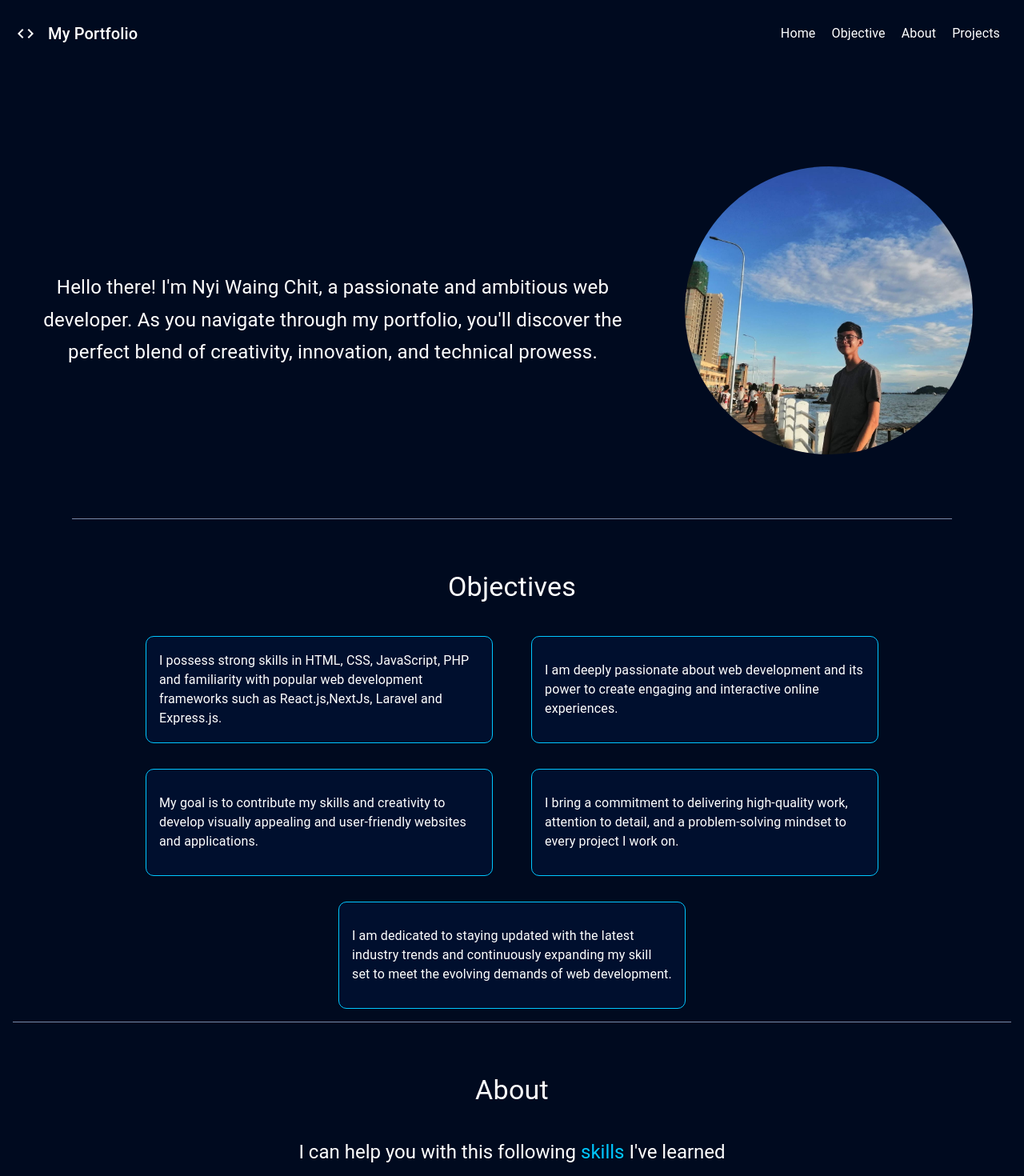
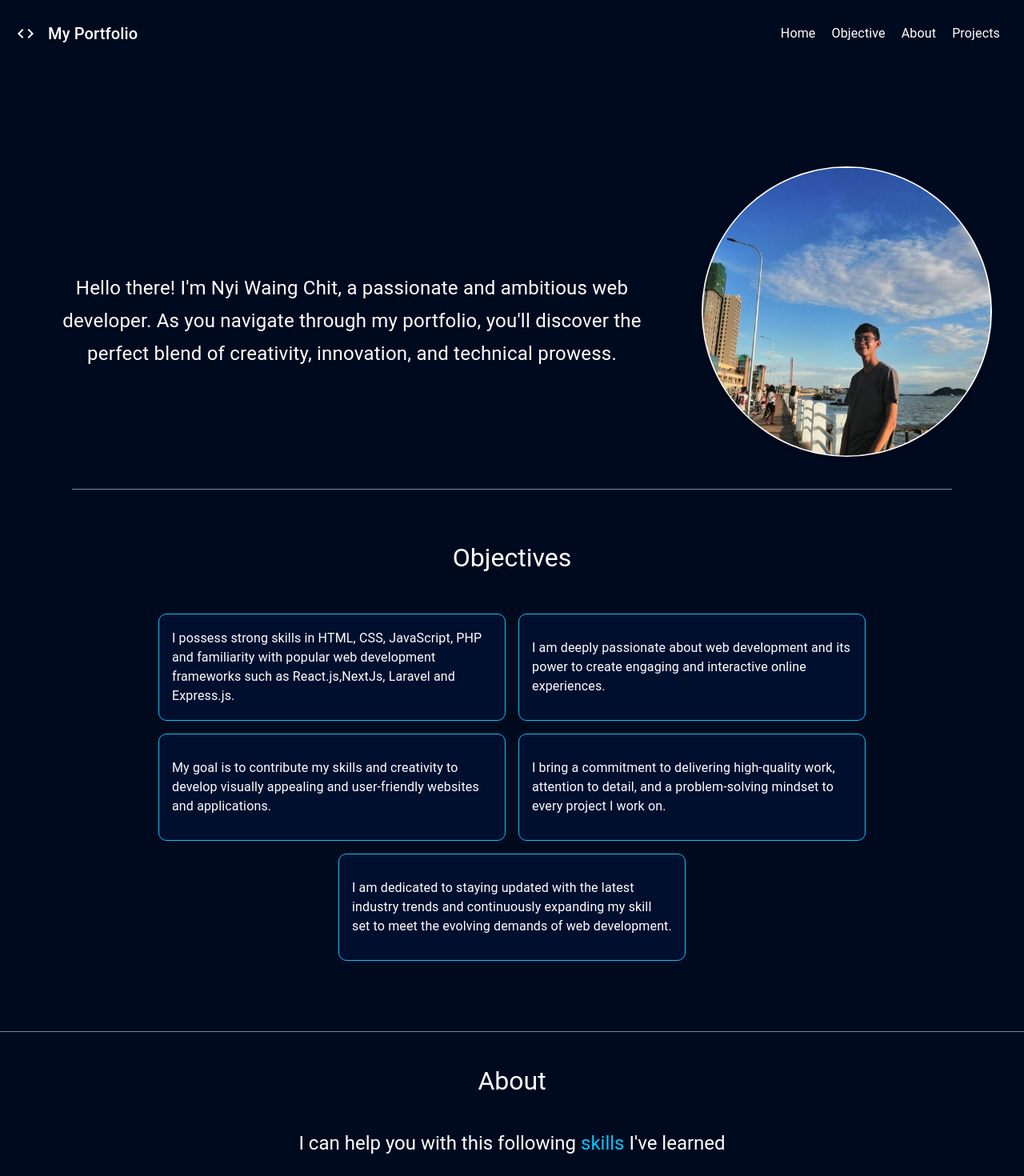
Before and after one commit to NyiWaingchit7/my-portfolio, a React (Create React App) app: page / in a window 1280 px wide. Shown: the top 1470 px of the page at 80% size. Built offline with nearby package versions, Linux system fonts and the light colour scheme.

Commit message:
another-addition

```diff
--- a/public/index.html
+++ b/public/index.html
@@ -24,7 +24,7 @@
       work correctly both with client-side routing and a non-root public URL.
       Learn how to configure a non-root public URL by running `npm run build`.
     -->
-    <title>React App</title>
+    <title>Nyi Waing Chit</title>
   </head>
   <body>
     <noscript>You need to enable JavaScript to run this app.</noscript>
--- a/src/App.tsx
+++ b/src/App.tsx
@@ -4,6 +4,8 @@ import Navbar from "./component/Navbar";
 import Home from "./component/Home";
 import Footer from "./component/Footer";
 import { BrowserRouter } from "react-router-dom";
+import Objective from "./component/Objective";
+import Experience from "./component/Experience";
 
 function App() {
   return (
@@ -11,6 +13,8 @@ function App() {
       <BrowserRouter>
         <Navbar />
         <Home />
+        <Objective />
+        <Experience />
         <Footer />
       </BrowserRouter>
     </>
--- a/src/component/Experience.tsx
+++ b/src/component/Experience.tsx
@@ -13,11 +13,25 @@ const Experience = () => {
     },
   }));
   return (
-    <Box sx={{ maxWidth: "1300px", my: 8, mx: "auto" }}>
+    <Box
+      sx={{
+        maxWidth: "1300px",
+        my: 8,
+        mx: "auto",
+        borderTop: "1px solid #7B89A8",
+        minHeight: "fit-content",
+      }}
+      id="about"
+    >
       <Box>
         <Typography
-          sx={{ textAlign: "center", color: "white", my: 5 }}
-          variant="h4"
+          sx={{
+            textAlign: "center",
+            color: "white",
+            my: 5,
+            fontSize: { md: "2rem" },
+          }}
+          variant="h5"
         >
           About
         </Typography>
--- a/src/component/Home.tsx
+++ b/src/component/Home.tsx
@@ -1,16 +1,13 @@
-import { Box, Typography, styled } from "@mui/material";
-import { obj } from "../file/object";
+import { Box, Slide, Typography, styled } from "@mui/material";
+
 import Experience from "./Experience";
-import Objective from "./Objective";
+
 import img from "../pic/383784630_1052459922592359_848932231236809971_n.jpg";
 
 const Home = () => {
   const CustomBox = styled(Box)(({ theme }) => ({
     maxWidth: "1200px",
     mx: "auto",
-    mt: 8,
-    mb: 5,
-    p: 5,
     display: "flex",
     justifyContent: "space-between",
     alignItems: "center",
@@ -26,9 +23,24 @@ const Home = () => {
   }));
 
   return (
-    <Box sx={{ display: "flex", justifyContent: "center", p: 2 }}>
+    <Box
+      sx={{
+        display: "flex",
+        justifyContent: "center",
+        alignItems: "center",
+        p: 2,
+        minHeight: "fit-content",
+      }}
+    >
       <Box>
         <CustomBox>
+          <Slide
+            direction="down"
+            in={true}
+            mountOnEnter
+            unmountOnExit
+            timeout={2000}
+          >
             <Box sx={{ maxWidth: "800px" }}>
               <Typography
                 sx={{
@@ -44,7 +56,15 @@ const Home = () => {
                 prowess.
               </Typography>
             </Box>
+          </Slide>
 
+          <Slide
+            direction="down"
+            in={true}
+            mountOnEnter
+            unmountOnExit
+            timeout={2000}
+          >
             <Box
               component="img"
               src={img}
@@ -53,41 +73,12 @@ const Home = () => {
                 borderRadius: "50%",
                 mb: 3,
                 bgcolor: "white",
+                boxShadow: 3,
+                p: 0.2,
               }}
             />
+          </Slide>
         </CustomBox>
-
-        <Box
-          sx={{
-            borderTop: "1px solid #7B89A8",
-            maxWidth: "1100px",
-            mt: 7,
-            mx: "auto",
-          }}
-          id="objective"
-        >
-          <Typography
-            variant="h4"
-            color="white"
-            sx={{ width: "100%", textAlign: "center", mt: 8, mb: 3 }}
-          >
-            Objectives
-          </Typography>
-          <Box
-            sx={{
-              display: "flex",
-              flexWrap: "wrap",
-              justifyContent: "center",
-            }}
-          >
-            {obj.map((o) => {
-              return <Objective object={o} key={o} />;
-            })}
-          </Box>
-        </Box>
-        <Box sx={{ borderTop: "1px solid #7B89A8" }} id="about">
-          <Experience />
-        </Box>
       </Box>
     </Box>
   );
--- a/src/component/Navbar.tsx
+++ b/src/component/Navbar.tsx
@@ -98,7 +98,7 @@ const Navbar = () => {
                 margin: "10px",
               }}
               smooth
-              offset={-80}
+              offset={-110}
             >
               <Typography> About </Typography>
             </Link>
--- a/src/component/Objective.tsx
+++ b/src/component/Objective.tsx
@@ -1,29 +1,75 @@
-import { Box, styled } from "@mui/material";
+import { Box, Stack, styled } from "@mui/material";
 import Typography from "@mui/material/Typography";
+import { obj } from "../file/object";
 
-const Objective = ({ object }: any) => {
+const Objective = () => {
   return (
-    <Box sx={{ my: 2 }}>
+    <Box
+      sx={{
+        borderTop: "1px solid #7B89A8",
+        maxWidth: "1100px",
+
+        mx: "auto",
+        minHeight: "fit-content",
+      }}
+      id="objective"
+    >
+      <Typography
+        variant="h5"
+        color="white"
+        sx={{
+          width: "100%",
+          textAlign: "center",
+          mt: 8,
+          mb: 3,
+          fontSize: { md: "2rem" },
+        }}
+      >
+        Objectives
+      </Typography>
+      <Stack
+        direction="row"
+        sx={{
+          overflow: "auto",
+          cursor: "pointer",
+          p: 2,
+          flexWrap: { md: "wrap" },
+          justifyContent: { md: "center" },
+        }}
+      >
+        {obj.map((o) => {
+          return (
+            <Box sx={{ flexShrink: 0, m: 1 }} key={o}>
               <Box
                 sx={{
                   backgroundColor: "#000F2E",
-          padding: 2,
+
                   border: "1px solid #00C7FF",
                   borderRadius: "10px",
-          maxWidth: "400px",
+                  maxWidth: { xs: "250px", md: "400px" },
                   minHeight: "100px",
-          mx: 3,
                   display: "flex",
                   justifyContent: "center",
                   alignItems: "center",
+                  p: 2,
                 }}
               >
                 {" "}
-        <Typography sx={{ color: "white", lineHeight: 1.5 }}>
-          {object}
+                <Typography
+                  sx={{
+                    color: "white",
+                    lineHeight: 1.5,
+                    fontSize: { xs: "0.8rem", md: "1rem" },
+                  }}
+                >
+                  {o}
                 </Typography>
               </Box>
             </Box>
           );
+        })}
+      </Stack>
+    </Box>
+  );
 };
 export default Objective;
--- a/src/file/project.ts
+++ b/src/file/project.ts
@@ -1,10 +1,10 @@
-import proverbs from "../pic/proverbs.png";
 import foodiePos from "../pic/foodiePos.png";
 import bird from "../pic/birds.png";
 import rdg from "../pic/bgpic.webp";
 import travel from "../pic/travel.png";
 import travelFullStack from "../pic/travelFullStack.png";
 import vape from "../pic/vapeShop.webp";
+import youtube from "../pic/youTube.png";
 
 export interface ProjectType {
   title: string;
@@ -78,6 +78,16 @@ export const projects: ProjectType[] = [
     liveVersion: "https://testdev-chi.vercel.app/",
     id: 6,
   },
+  {
+    title: "You Tube Clone",
+    description:
+      "Clonning youtube web and fetch data from rapid api to show data.Resposive web design and it is deplyed on vercel",
+    image: youtube,
+    tags: ["ReactJs", "Material UI(MUI)", "RapidApi"],
+    source: "https://github.com/NyiWaingchit7/youTubeClone",
+    liveVersion: "https://clone-youtube-peach.vercel.app/",
+    id: 7,
+  },
   // {
   //   title: "Myanmar Proverbs",
   //   description: "Collections of maynmar proverbs and explanation.",
--- a/src/index.css
+++ b/src/index.css
@@ -11,3 +11,17 @@ code {
   font-family: source-code-pro, Menlo, Monaco, Consolas, "Courier New",
     monospace;
 }
+::-webkit-scrollbar {
+  width: 0px;
+  height: 5px;
+}
+
+::-webkit-scrollbar-thumb {
+  background-color: rgb(114, 113, 113);
+  border-radius: 10px;
+  height: 200px;
+}
+
+::-webkit-scrollbar-track {
+  background-color: transparent;
+}
```
Also changed, not shown: src/pic/youTube.png (added). Lines whose indentation alone changed are shown as unchanged.
